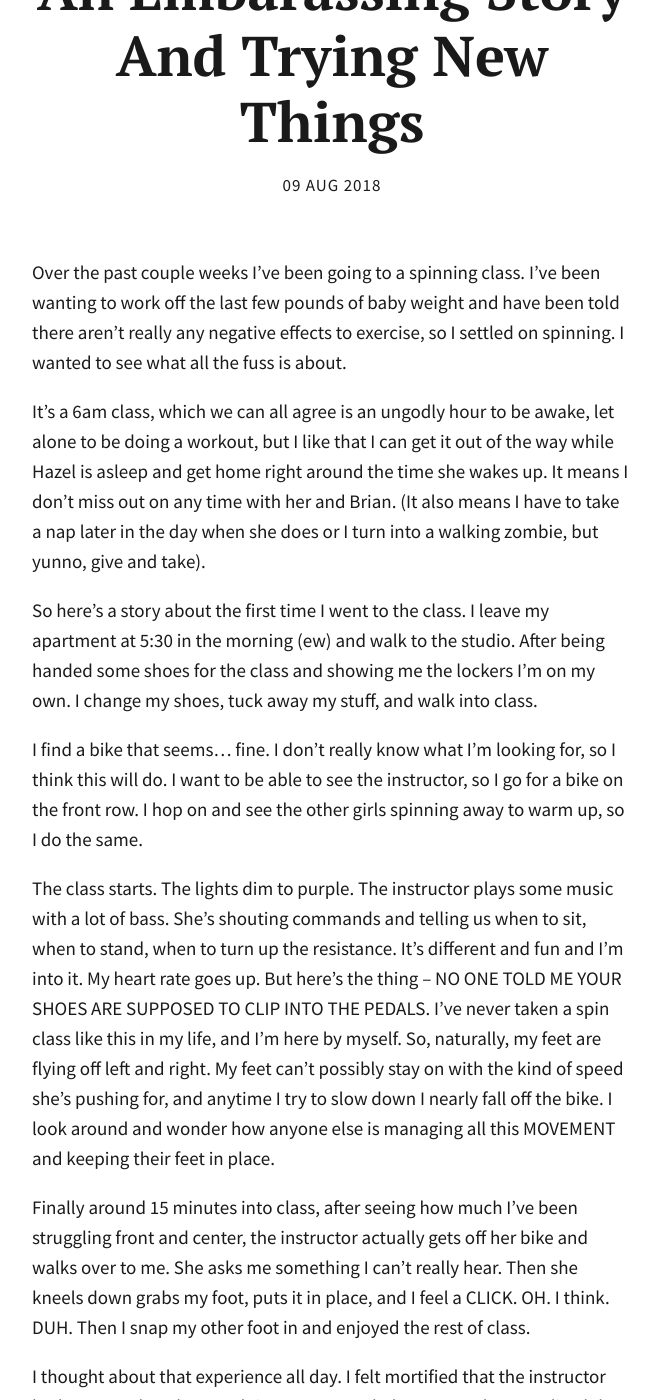
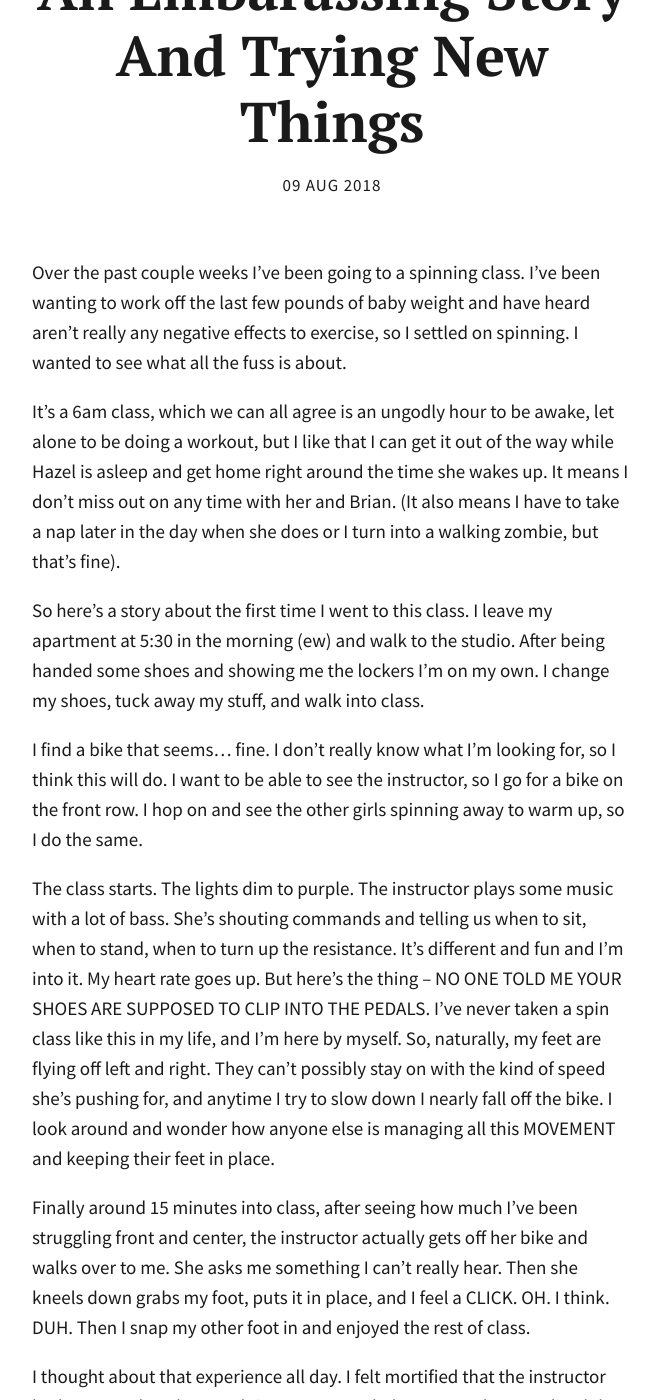
Before and after one commit to totiffany/totiffany.github.io, a Jekyll site: the page built from _posts/2018-08-09-An-Embarassing-Story-And-Trying-New-Things.md, in a window 1280 px wide and 1400 px high, scrolled down 212 px. Shown: the whole window, without its empty margins (308-966 px from the left). Built offline with Jekyll 4.4.1, drawn with Linux system fonts in a browser that asks for light colours; our own code applies the rules of GitHub Pages for plain Markdown files; comment, search, counter and statistics services are not loaded; some of the changed text lies outside the part shown.

Commit message:
Update 2018-08-09-An-Embarassing-Story-And-Trying-New-Things.md

```diff
--- a/_posts/2018-08-09-An-Embarassing-Story-And-Trying-New-Things.md
+++ b/_posts/2018-08-09-An-Embarassing-Story-And-Trying-New-Things.md
@@ -1,18 +1,22 @@
 ---
 published: true
-description: "Over the past couple weeks I've been going to a spinning class. I've been wanting to work off the last few pounds of baby weight and have been told there aren't really any negative effects to exercise, so I settled on spinning. I wanted to see what all the fuss is about."
+description: >-
+  Over the past couple weeks I've been going to a spinning class. I've been
+  wanting to work off the last few pounds of baby weight and have been told
+  there aren't really any negative effects to exercise, so I settled on
+  spinning. I wanted to see what all the fuss is about.
 ---
 
 
-Over the past couple weeks I've been going to a spinning class. I've been wanting to work off the last few pounds of baby weight and have been told there aren't really any negative effects to exercise, so I settled on spinning. I wanted to see what all the fuss is about.
+Over the past couple weeks I've been going to a spinning class. I've been wanting to work off the last few pounds of baby weight and have heard aren't really any negative effects to exercise, so I settled on spinning. I wanted to see what all the fuss is about.
 
-It's a 6am class, which we can all agree is an ungodly hour to be awake, let alone to be doing a workout, but I like that I can get it out of the way while Hazel is asleep and get home right around the time she wakes up. It means I don't miss out on any time with her and Brian. (It also means I have to take a nap later in the day when she does or I turn into a walking zombie, but yunno, give and take).
+It's a 6am class, which we can all agree is an ungodly hour to be awake, let alone to be doing a workout, but I like that I can get it out of the way while Hazel is asleep and get home right around the time she wakes up. It means I don't miss out on any time with her and Brian. (It also means I have to take a nap later in the day when she does or I turn into a walking zombie, but that's fine).
 
-So here's a story about the first time I went to the class. I leave my apartment at 5:30 in the morning (ew) and walk to the studio. After being handed some shoes for the class and showing me the lockers I'm on my own. I change my shoes, tuck away my stuff, and walk into class.
+So here's a story about the first time I went to this class. I leave my apartment at 5:30 in the morning (ew) and walk to the studio. After being handed some shoes and showing me the lockers I'm on my own. I change my shoes, tuck away my stuff, and walk into class.
 
-I find a bike that seems... fine. I don't really know what I'm looking for, so I think this will do.  I want to be able to see the instructor, so I go for a bike on the front row. I hop on and see the other girls spinning away to warm up, so I do the same.
+I find a bike that seems... fine. I don't really know what I'm looking for, so I think this will do. I want to be able to see the instructor, so I go for a bike on the front row. I hop on and see the other girls spinning away to warm up, so I do the same.
 
-The class starts. The lights dim to purple. The instructor plays some music with a lot of bass. She's shouting commands and telling us when to sit, when to stand, when to turn up the resistance. It's different and fun and I'm into it. My heart rate goes up. But here's the thing – NO ONE TOLD ME YOUR SHOES ARE SUPPOSED TO CLIP INTO THE PEDALS. I've never taken a spin class like this in my life, and I'm here by myself. So, naturally, my feet are flying off left and right. My feet can't possibly stay on with the kind of speed she's pushing for, and anytime I try to slow down I nearly fall off the bike. I look around and wonder how anyone else is managing all this MOVEMENT and keeping their feet in place.
+The class starts. The lights dim to purple. The instructor plays some music with a lot of bass. She's shouting commands and telling us when to sit, when to stand, when to turn up the resistance. It's different and fun and I'm into it. My heart rate goes up. But here's the thing – NO ONE TOLD ME YOUR SHOES ARE SUPPOSED TO CLIP INTO THE PEDALS. I've never taken a spin class like this in my life, and I'm here by myself. So, naturally, my feet are flying off left and right. They can't possibly stay on with the kind of speed she's pushing for, and anytime I try to slow down I nearly fall off the bike. I look around and wonder how anyone else is managing all this MOVEMENT and keeping their feet in place.
 
 Finally around 15 minutes into class, after seeing how much I've been struggling front and center, the instructor actually gets off her bike and walks over to me. She asks me something I can't really hear. Then she kneels down grabs my foot, puts it in place, and I feel a CLICK. OH. I think. DUH. Then I snap my other foot in and enjoyed the rest of class.
 
@@ -20,10 +24,10 @@ I thought about that experience all day. I felt mortified that the instructor ha
 
 Plus, I told myself, I did the damn thing. I tried something new. I got a great workout in while my husband and baby were asleep. And it was enough to get me to book that class again a week later.
 
-I've been re-reading one of my favorite books The Compound Effect lately. It's a quick, easy, motivational read, but the overarching theme is small change + time = big change. Everyone craves the big changes in their lives; wanting to lose the weight, write a book, travel the world, but few of us are willing to really put in the TIME it takes to achieve those things. To take the small, unsexy steps towards reaching our goals over a long period of time. Sometimes years.
+I've been re-reading one of my favorite books The Compound Effect recently. It's a quick, motivational read, but the overarching theme is **small change + time = big change**. Everyone craves the big changes in their lives; wanting to lose the weight, write a book, travel the world, but few of us are willing to really put in the TIME it takes to achieve those things. To take the small, unsexy steps towards reaching our goals over a long period of time. Sometimes years.
 
 For me, taking those first steps are usually the hardest, so I tap out before I've even begun. But I'm finally getting to a point where I'm not afraid to try new things. So what if I don't know what I'm doing? So what if I need some help? It's easy to forget the hard work and time that goes into someone reaching their goals when all we see (and envy) is the results, but everyone had to start somewhere.
 
 Brian is a great example of this to me. When I look at him I see tons of talent. He's an incredible designer, guitar player, and budding programmer (he built this blog for me from scratch). But he has had to remind me on multiple occasions that getting to where he is took TONS of time and effort. Hours watching design program tutorials, hours holed up in his room learning guitar. He's just so persistent and hard working that now, years later, his skills seem effortless.
 
-What about you? Got any big goals you're working towards? If you’re still in the unsexy, struggling, slow-going phase let's cheer each other on. Small changes + time = big change.
+What about you? Got any big goals you're working towards? If you’re still in the unsexy, struggling, slow-going phase let's cheer each other on. **Small change + time = big change**.
```
